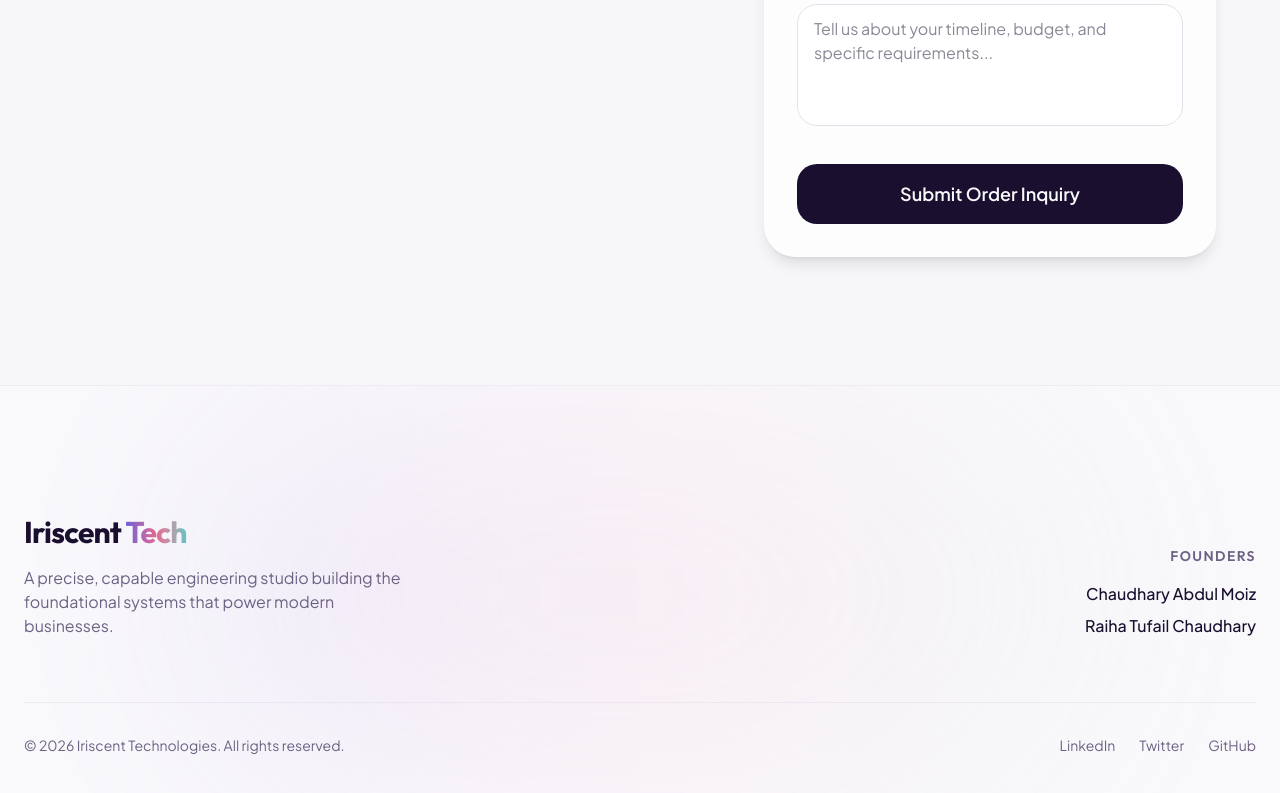
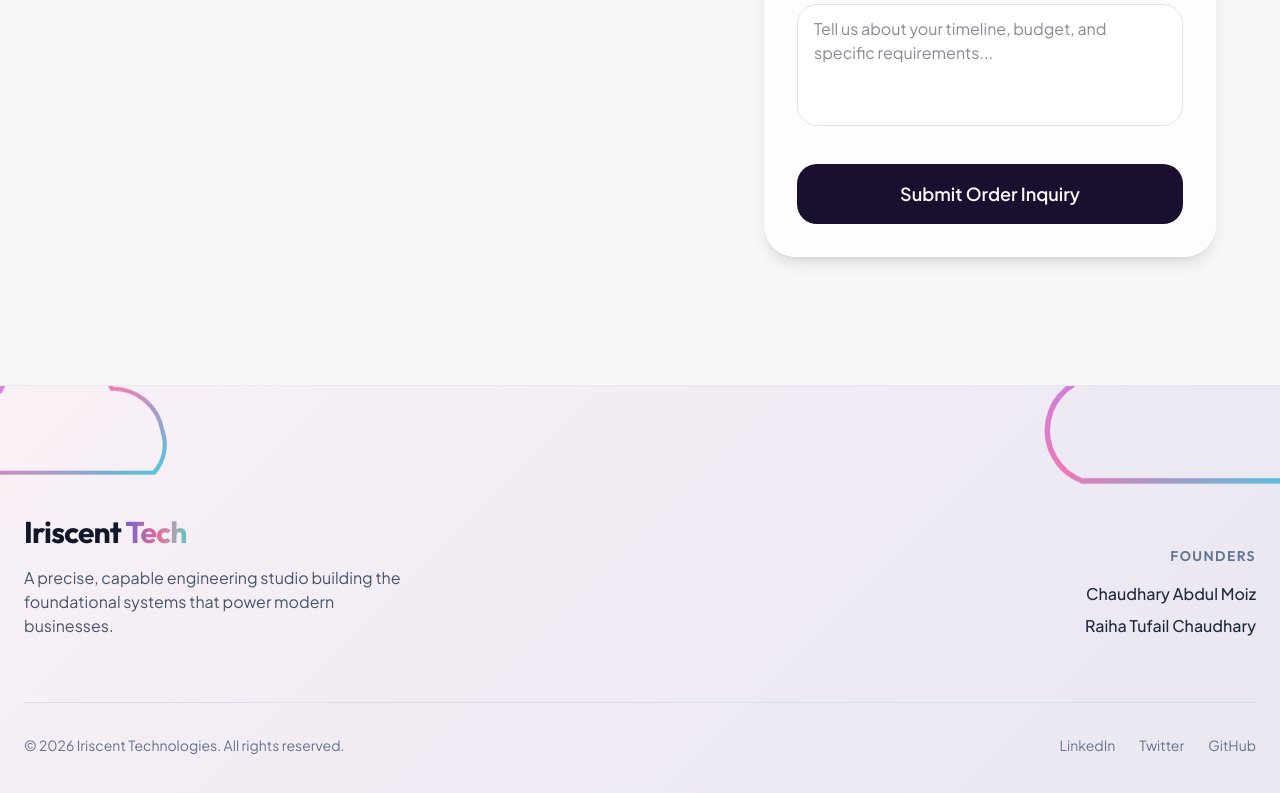
Before and after one commit to ChAbdulMoiz/iriscent-tech, a React (Vite) app: page / in a window 1280 px wide. Shown: the part 3988-4781 px from the top of the page. Built offline with nearby package versions, Linux system fonts and the light colour scheme.

Commit message:
updated footer section

```diff
--- a/src/components/sections/Footer.tsx
+++ b/src/components/sections/Footer.tsx
@@ -1,6 +1,5 @@
 import React from 'react';
 import { motion } from 'framer-motion';
-import { CloudShape } from '@/components/ui/CloudShape';
 
 export function Footer() {
   // Floating animation configuration matching the theme pacing
@@ -9,68 +8,77 @@ export function Footer() {
     transition: { duration, repeat: Infinity, ease: "easeInOut", delay }
   });
 
+  // Reusable raw SVG cloud outline path
+  const CloudOutline = () => (
+    <svg viewBox="0 0 100 60" width="100%" height="100%" xmlns="http://www.w3.org/2000/svg">
+      <path
+        d="M 20,45 A 15,15 0 0,1 25,16 A 22,22 0 0,1 65,15 A 18,18 0 0,1 83,30 A 15,15 0 0,1 80,45 Z"
+        fill="none"
+        stroke="url(#footer-rainbow-gradient)"
+        strokeWidth="1.5"
+        strokeLinecap="round"
+        strokeLinejoin="round"
+      />
+    </svg>
+  );
+
   return (
-    <footer className="relative bg-background pt-32 pb-12 overflow-hidden border-t border-border/50">
+    /* 🌟 CHANGED: Set background style to match your exact soft pastel lavender/pink gradient image */
+    <footer
+      className="relative pt-32 pb-12 overflow-hidden border-t border-border/40 text-slate-900"
+      style={{
+        background: 'linear-gradient(135deg, #f9f1f6 0%, #f0ebf4 50%, #eae7f0 100%)'
+      }}
+    >
 
-      {/* 🌟 Background Ambient Orb Layer (Mix of Light Purple and Pink matching the Hero center) */}
-      <div className="absolute top-1/2 left-1/2 -translate-x-1/2 -translate-y-1/2 w-[70vw] h-[30vw] rounded-full blur-[100px] opacity-40 bg-gradient-to-r from-primary/30 via-accent/40 to-secondary/20 pointer-events-none z-0" />
-
-      {/* Decorative tiny clouds - Transparent with a Rainbow Outline */}
-      <div className="absolute top-0 left-0 w-full h-32 pointer-events-none overflow-hidden flex justify-between opacity-60 z-0">
+      {/* Decorative tiny clouds - Transparent with a crisp Rainbow Outline */}
+      <div className="absolute top-0 left-0 w-full h-32 pointer-events-none overflow-hidden flex justify-between opacity-70 z-0">
 
         {/* Left Side Transparent Rainbow Cloud */}
         <motion.div
-          className="w-[300px] -translate-x-1/2 -translate-y-1/2"
+          className="w-[280px] h-[180px] -translate-x-1/4 -translate-y-1/4 blur-[0.5px]"
           {...floatAnimation(6, -8, 0)}
         >
-          <CloudShape
-            fill="none"
-            stroke="url(#footer-rainbow-gradient)"
-            strokeWidth={2}
-            className="w-full h-full"
-          />
+          <CloudOutline />
         </motion.div>
 
         {/* Right Side Transparent Rainbow Cloud */}
         <motion.div
-          className="w-[400px] translate-x-1/3 -translate-y-1/3"
+          className="w-[360px] h-[220px] translate-x-1/4 -translate-y-1/3 blur-[0.5px]"
           {...floatAnimation(7, 10, 1)}
         >
-          <CloudShape
-            fill="none"
-            stroke="url(#footer-rainbow-gradient)"
-            strokeWidth={2}
-            className="w-full h-full"
-          />
+          <CloudOutline />
         </motion.div>
       </div>
 
       <div className="max-w-7xl mx-auto px-6 relative z-10">
         <div className="grid grid-cols-1 md:grid-cols-2 gap-12 mb-16">
           <div>
-            <h2 className="text-3xl font-bold tracking-tight text-foreground mb-4">
+            <h2 className="text-3xl font-bold tracking-tight text-slate-900 mb-4">
               Iriscent <span className="text-gradient">Tech</span>
             </h2>
-            <p className="text-muted-foreground max-w-sm">
+            {/* 🌟 CHANGED: Set to text-slate-600 for sharp, beautiful readability on light background */}
+            <p className="text-slate-600 max-w-sm">
               A precise, capable engineering studio building the foundational systems that power modern businesses.
             </p>
           </div>
 
           <div className="flex flex-col md:items-end justify-end">
-            <h3 className="text-sm font-semibold uppercase tracking-widest text-muted-foreground mb-4">Founders</h3>
+            <h3 className="text-sm font-semibold uppercase tracking-widest text-slate-500 mb-4">Founders</h3>
             <ul className="flex flex-col gap-2 md:text-right">
-              <li className="font-medium text-foreground">Chaudhary Abdul Moiz</li>
-              <li className="font-medium text-foreground">Raiha Tufail Chaudhary</li>
+              <li className="font-medium text-slate-800">Chaudhary Abdul Moiz</li>
+              <li className="font-medium text-slate-800">Raiha Tufail Chaudhary</li>
             </ul>
           </div>
         </div>
 
-        <div className="flex flex-col md:flex-row items-center justify-between pt-8 border-t border-border/60 text-sm text-muted-foreground">
+        {/* 🌟 CHANGED: Border color set to match the clean light layout style rules */}
+        <div className="flex flex-col md:flex-row items-center justify-between pt-8 border-t border-slate-300/60 text-sm text-slate-500">
           <p>© {new Date().getFullYear()} Iriscent Technologies. All rights reserved.</p>
           <div className="flex gap-6 mt-4 md:mt-0">
-            <a href="#" className="hover:text-primary transition-colors">LinkedIn</a>
-            <a href="#" className="hover:text-primary transition-colors">Twitter</a>
-            <a href="#" className="hover:text-primary transition-colors">GitHub</a>
+            <a href="#" className="hover:text-purple-600 transition-colors">LinkedIn</a>
+            <a href="#" className="hover:text-pink-600 transition-colors">Twitter</a>
+            <a href="#" className="hover:text-cyan-600 transition-colors">GitHub</a>
           </div>
         </div>
       </div>
```
